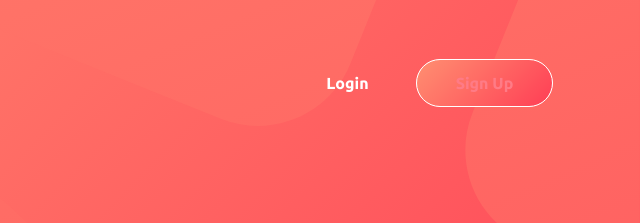
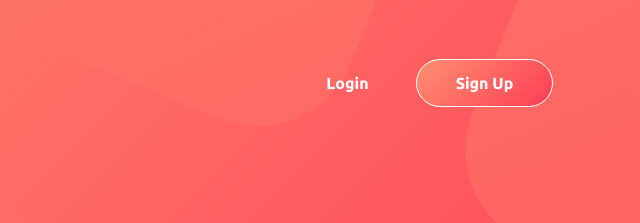
Before and after one commit to Paveldrow/blogr-landing, a plain HTML site: page index.html in a window 1280 px wide. Shown: the top 223 px of the page, 640-1280 px from the left. Drawn offline with Linux system fonts and the light colour scheme.

Commit message:
corrected background button sign up

```diff
--- a/css/style.css
+++ b/css/style.css
@@ -294,6 +294,7 @@ html {
   font-size: 16px;
   line-height: 28px;
   opacity: 0.75;
+
 }
 
 @media (min-width: 768px) {
@@ -421,7 +422,6 @@ html {
 @media (min-width: 768px) {
   .button--sign-up {
     margin: 0;
-    color: #ff7b86;
     background-color: #ffffff;
   }
 }
```
